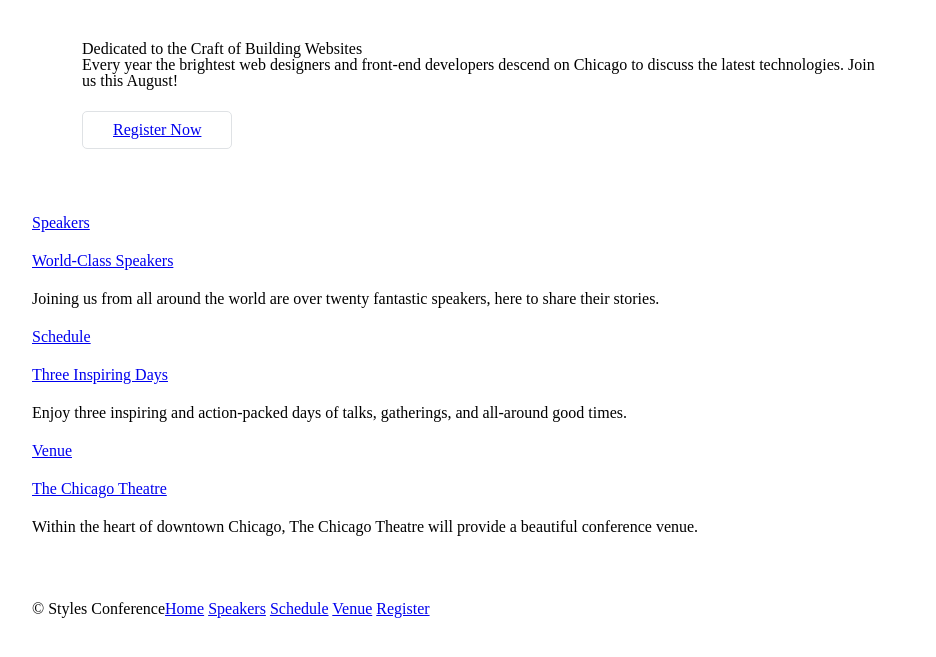
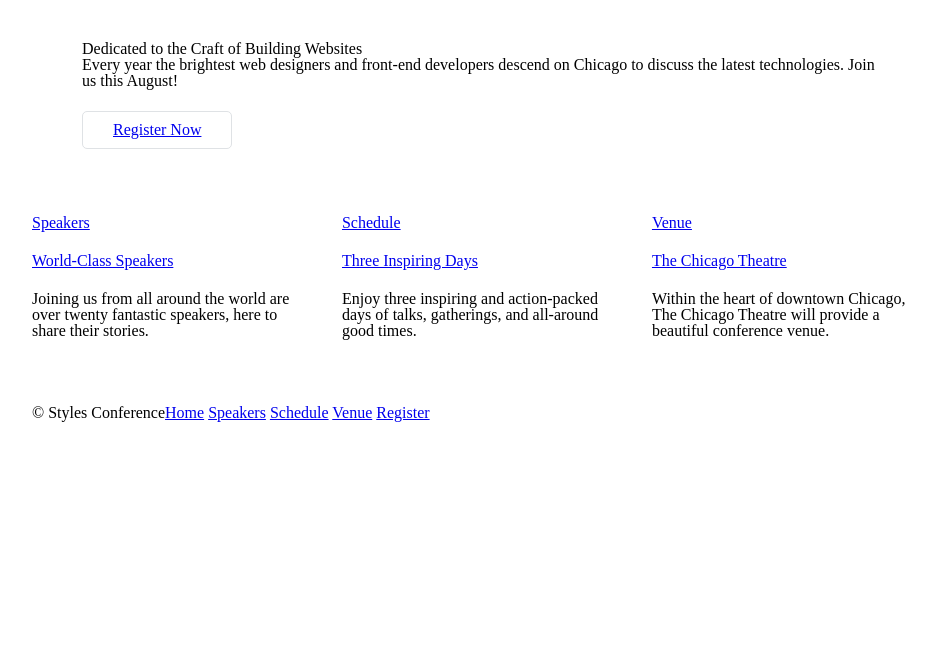
Before and after one commit to Sivnerof/Develop-And-Style-Websites, a plain HTML site: page Lesson-5/conference-site/index.html in a window 1280 px wide. Shown: the part 101-758 px from the top of the page, without its empty margins (158-1094 px from the left). Drawn offline with Linux system fonts and the light colour scheme.

Commit message:
Conference columns exercise

```diff
--- a/Lesson-5/conference-site/assets/stylesheets/main.css
+++ b/Lesson-5/conference-site/assets/stylesheets/main.css
@@ -60,11 +60,16 @@ table {
      -moz-box-sizing: border-box;
           box-sizing: border-box;
 }
+
+.container,
+.grid {
+    margin: 0 auto;
+    width: 960px;
+}
+
 .container {
-  margin: 0 auto;
-  padding-left: 30px;
-  padding-right: 30px;
-  width: 960px;
+    padding-left: 30px;
+    padding-right: 30px;
 }
 
 /*
@@ -147,3 +152,29 @@ h1, h3, h4, h5, p {
     padding-bottom: 44px;
     padding-top: 44px;
 }
+
+/*
+  ========================================
+  Column Format
+  ========================================
+*/
+
+.col-1-3 {
+  width: 33.33%;
+}
+.col-2-3 {
+  width: 66.66%;
+}
+
+.col-1-3,
+.col-2-3 {
+  display: inline-block;
+  vertical-align: top;
+}
+
+.grid,
+.col-1-3,
+.col-2-3 {
+  padding-left: 15px;
+  padding-right: 15px;
+}
--- a/Lesson-5/conference-site/index.html
+++ b/Lesson-5/conference-site/index.html
@@ -43,25 +43,32 @@
 
     <!-- Teasers -->
 
-    <section class="container">
+    <section class="grid">
 
-      <section>
+      <section class="col-1-3">
+
+        <!-- Speakers -->
+
         <a href="speakers.html">
           <h5>Speakers</h5>
           <h3>World-Class Speakers</h3>
         </a>
         <p>Joining us from all around the world are over twenty fantastic speakers, here to share their stories.</p>
-      </section>
+      </section><!--
 
-      <section>
+        Schedule
+
+      --><section class="col-1-3">
         <a href="schedule.html">
           <h5>Schedule</h5>
           <h3>Three Inspiring Days</h3>
         </a>
         <p>Enjoy three inspiring and action-packed days of talks, gatherings, and all-around good times.</p>
-      </section>
+      </section><!--
 
-      <section>
+        Venue
+
+      --><section class="col-1-3">
         <a href="venue.html">
           <h5>Venue</h5>
           <h3>The Chicago Theatre</h3>
--- /dev/null
+++ b/Lesson-5/inline-block/main.css
@@ -0,0 +1,26 @@
+code {
+    background: #2db34a;
+    border-radius: 6px;
+    color: #fff;
+    display: block;
+    font: 14px/24px "Source Code Pro", Inconsolata, "Lucida Console", Terminal, "Courier New", Courier;
+    padding: 24px 15px;
+    text-align: center;
+}
+
+header,
+section,
+aside,
+footer {
+    margin: 0 1.5% 24px 1.5%;
+}
+
+section {
+    display: inline-block;
+    width: 30%;
+}
+
+footer {
+    margin-bottom: 0;
+    clear: both;
+}
```
Also changed, not shown: Lesson-5/inline-block/index.html (added, +25 -0 lines).
